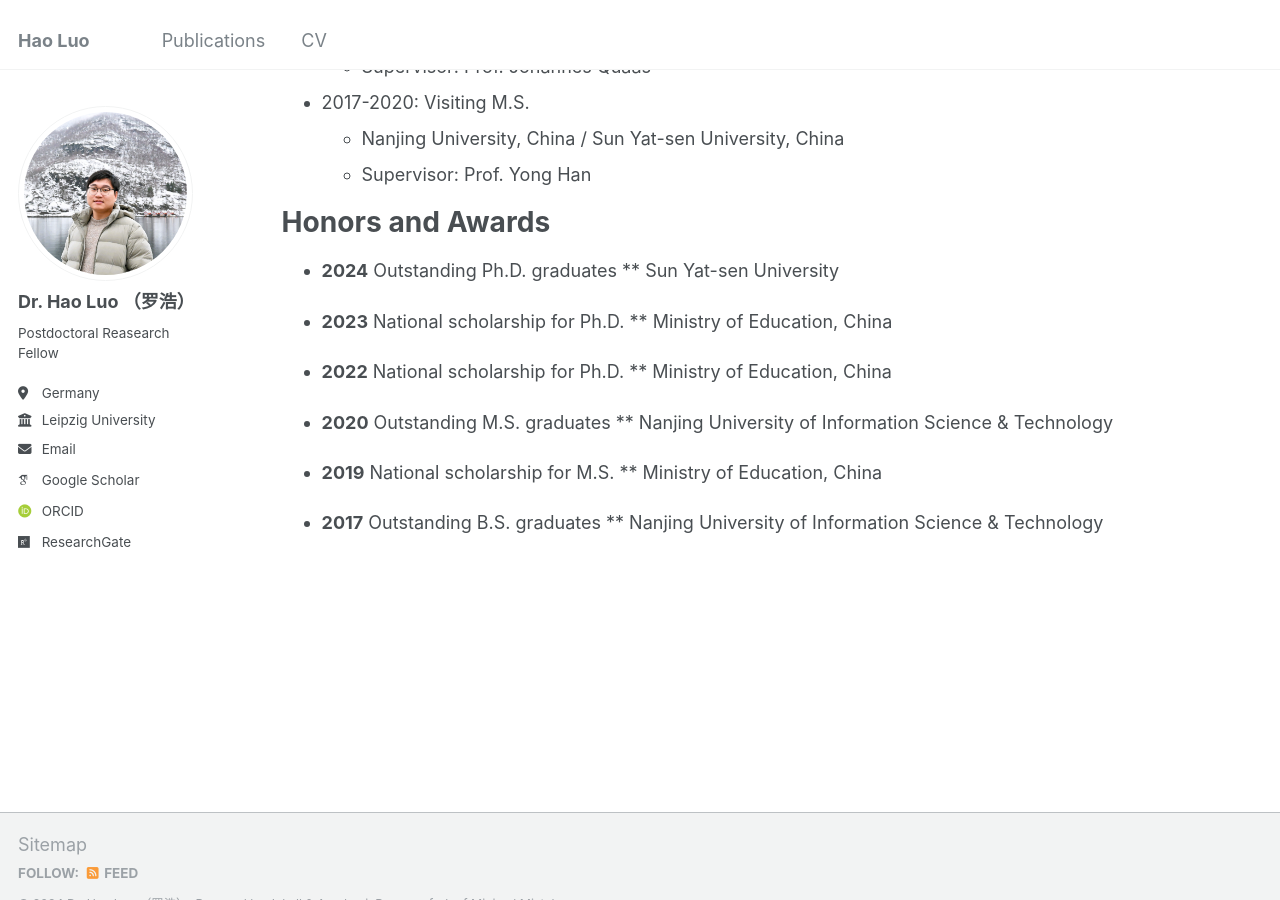
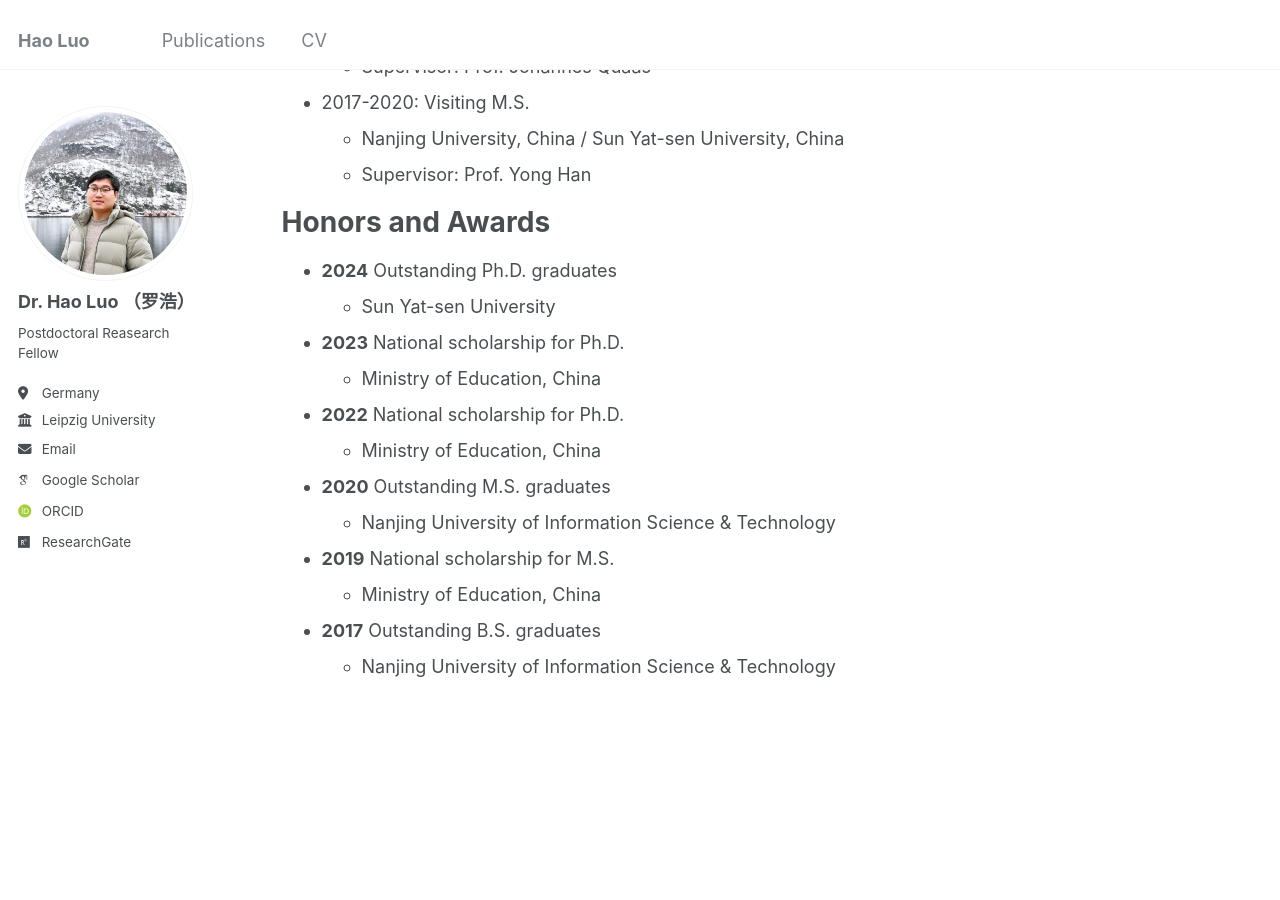
Before and after one commit to haoluo-atmos/haoluo-atmos.github.io, a Jekyll site: the page built from _pages/cv.md, in a window 1280 px wide and 900 px high, scrolled down 603 px. Built offline with Jekyll 4.4.1, drawn with Linux system fonts in a browser that asks for light colours; some web fonts are replaced.

Commit message:
Update cv.md

```diff
--- a/_pages/cv.md
+++ b/_pages/cv.md
@@ -33,19 +33,19 @@ Work experience
 Honors and Awards
 ======
 * **2024** Outstanding Ph.D. graduates
-  ** Sun Yat-sen University
+  * Sun Yat-sen University
 
 * **2023** National scholarship for Ph.D.
-  ** Ministry of Education, China
+  * Ministry of Education, China
 
 * **2022** National scholarship for Ph.D.
-  ** Ministry of Education, China
+  * Ministry of Education, China
 
 * **2020** Outstanding M.S. graduates
-  ** Nanjing University of Information Science & Technology
+  * Nanjing University of Information Science & Technology
 
 * **2019** National scholarship for M.S.
-  ** Ministry of Education, China
+  * Ministry of Education, China
 
 * **2017** Outstanding B.S. graduates
-  ** Nanjing University of Information Science & Technology
+  * Nanjing University of Information Science & Technology
```
